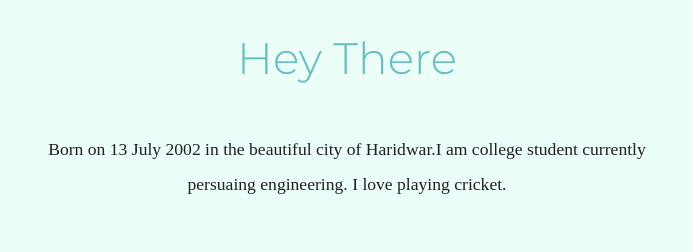
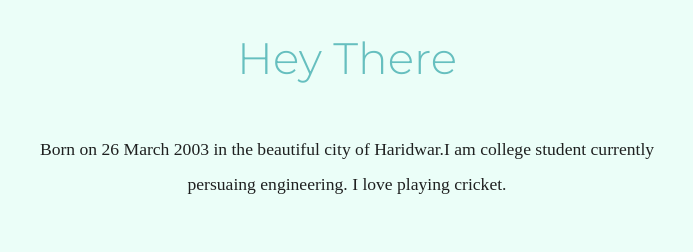
Before and after one commit to AceHunterr/My-Page, a plain HTML site: page index.html in a window 1280 px wide. Shown: the part 1240-1492 px from the top of the page, 293-986 px from the left. Drawn offline with Linux system fonts and the light colour scheme.

Commit message:
Update index.html

```diff
--- a/index.html
+++ b/index.html
@@ -23,7 +23,7 @@
         <div class="profile">
           <img class="profile_pic" src="profile.jpg" alt="profile-pic">
           <h2>Hey There</h2>
-          <p class="intro">Born on 13 July 2002 in the beautiful city of Haridwar.I am college student currently persuaing engineering. I love playing cricket.</p>
+          <p class="intro">Born on 26 March 2003 in the beautiful city of Haridwar.I am college student currently persuaing engineering. I love playing cricket.</p>
         </div>
         <hr>
         <div class="skills">
```
